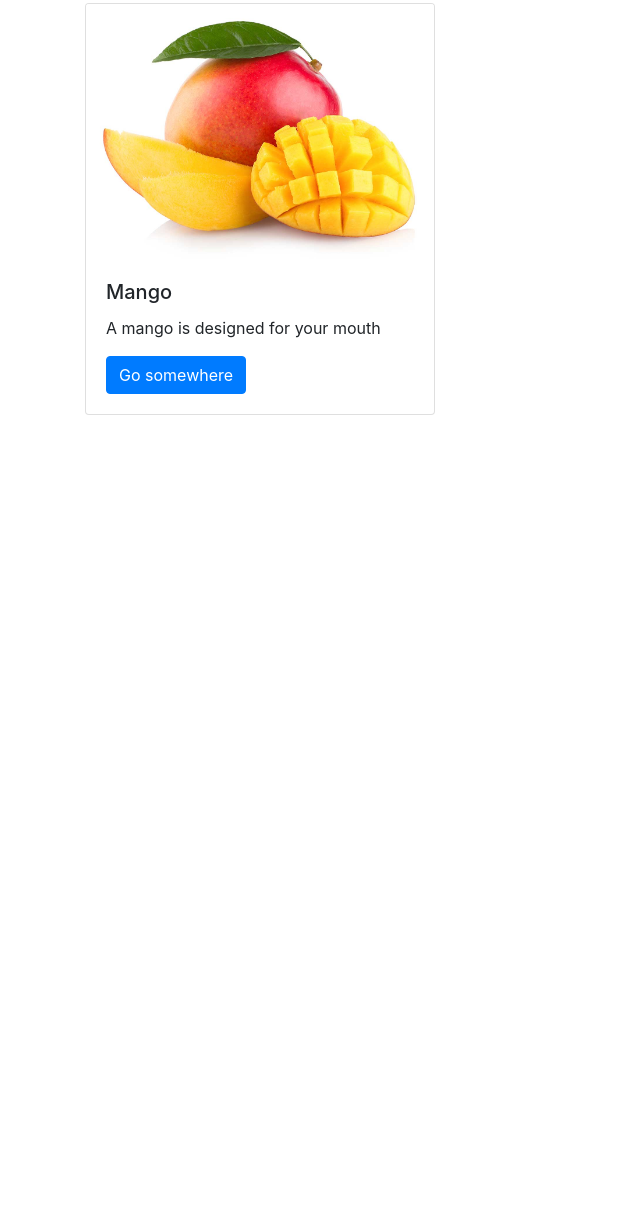
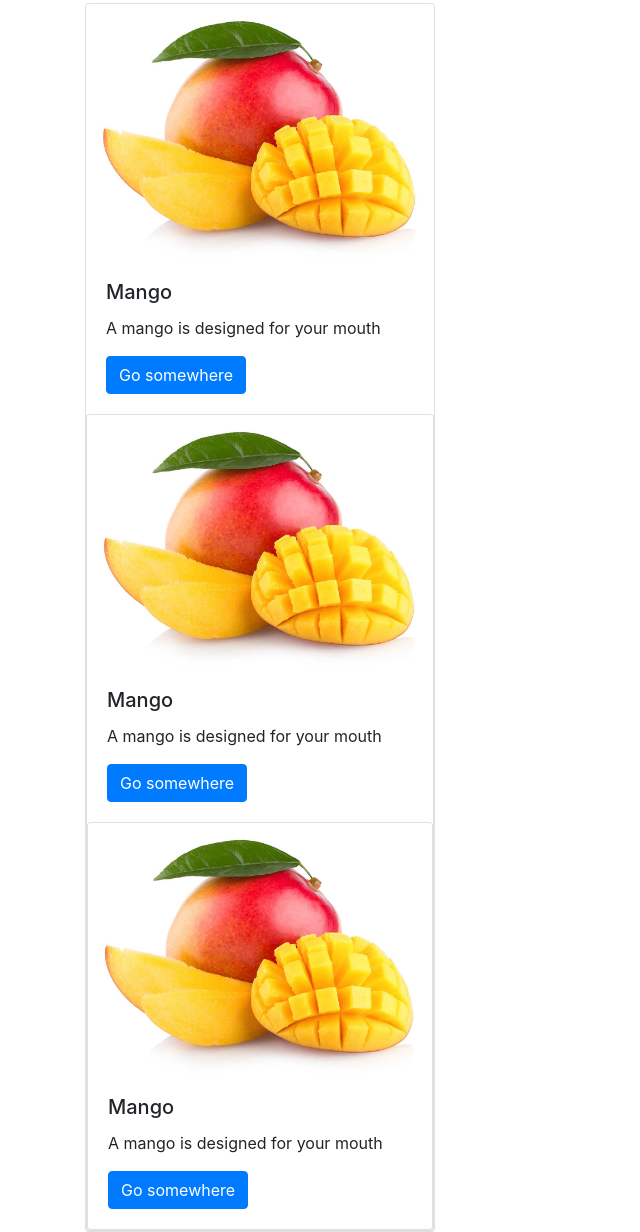
Before and after one commit to AntonDiesmo/mango, a plain HTML site: page index.html in a window 1280 px wide. Shown: the part 618-1850 px from the top of the page, without its empty margins (0-640 px from the left). Before the commit the page ends 1033 px from the top, so only its background shows below. Drawn offline with nearby package versions, Linux system fonts and the light colour scheme.

Commit message:
Added two Cards
hfakjsdhflkj

```diff
--- a/index.html
+++ b/index.html
@@ -43,6 +43,20 @@
                   <p class="card-text">A mango is designed for your mouth</p>
                   <a href="mango.jpg" target="_blank" class="btn btn-primary">Go somewhere</a>
                 </div>
+                <div class="card">
+                  <img class="card-img-top" src="mango.jpg" alt="Card image cap">
+                  <div class="card-body">
+                    <h5 class="card-title">Mango</h5>
+                    <p class="card-text">A mango is designed for your mouth</p>
+                    <a href="mango.jpg" target="_blank" class="btn btn-primary">Go somewhere</a>
+                  </div>
+                  <div class="card">
+                    <img class="card-img-top" src="mango.jpg" alt="Card image cap">
+                    <div class="card-body">
+                      <h5 class="card-title">Mango</h5>
+                      <p class="card-text">A mango is designed for your mouth</p>
+                      <a href="mango.jpg" target="_blank" class="btn btn-primary">Go somewhere</a>
+                    </div>
             </div>
           </div>
         </div>
```
